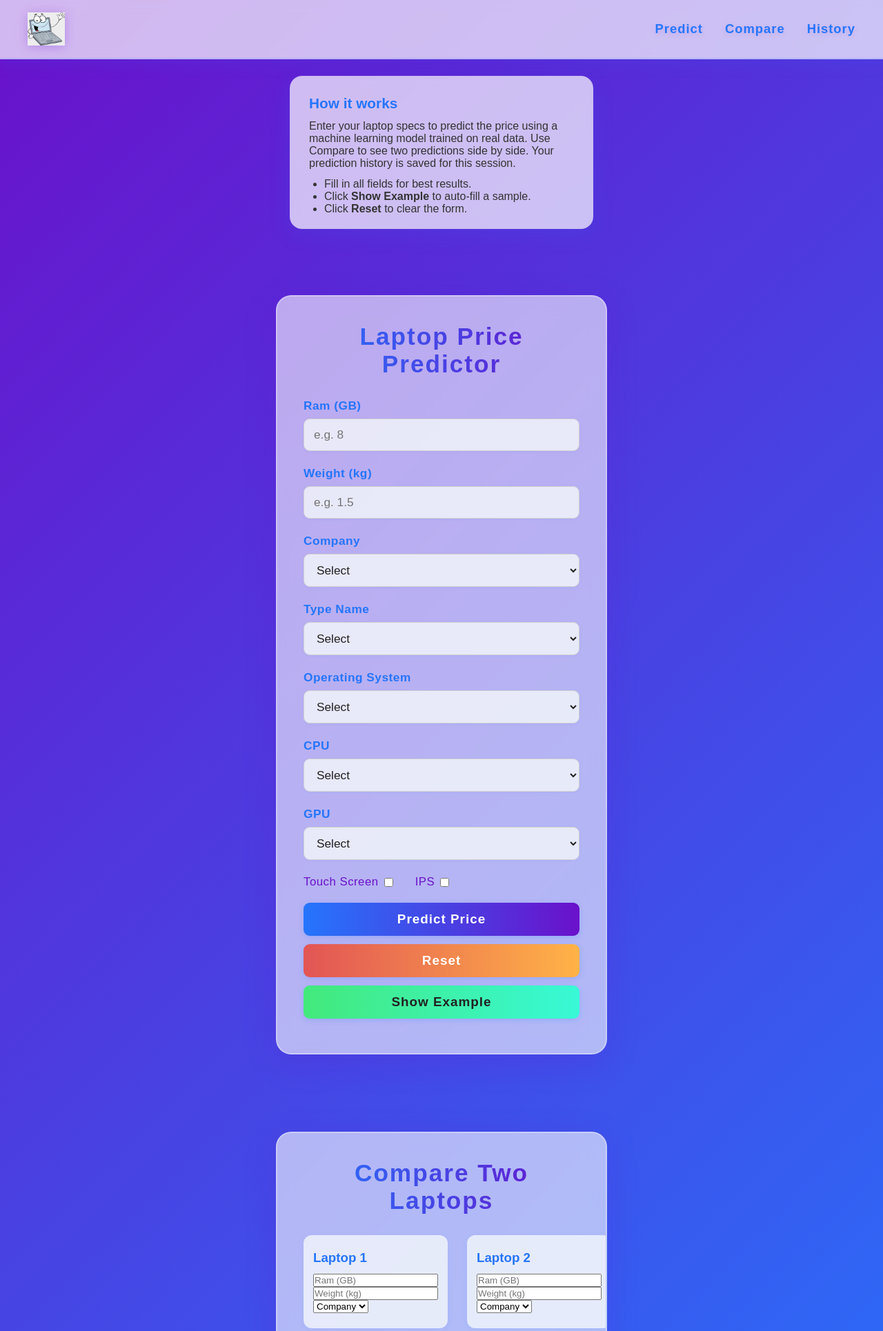
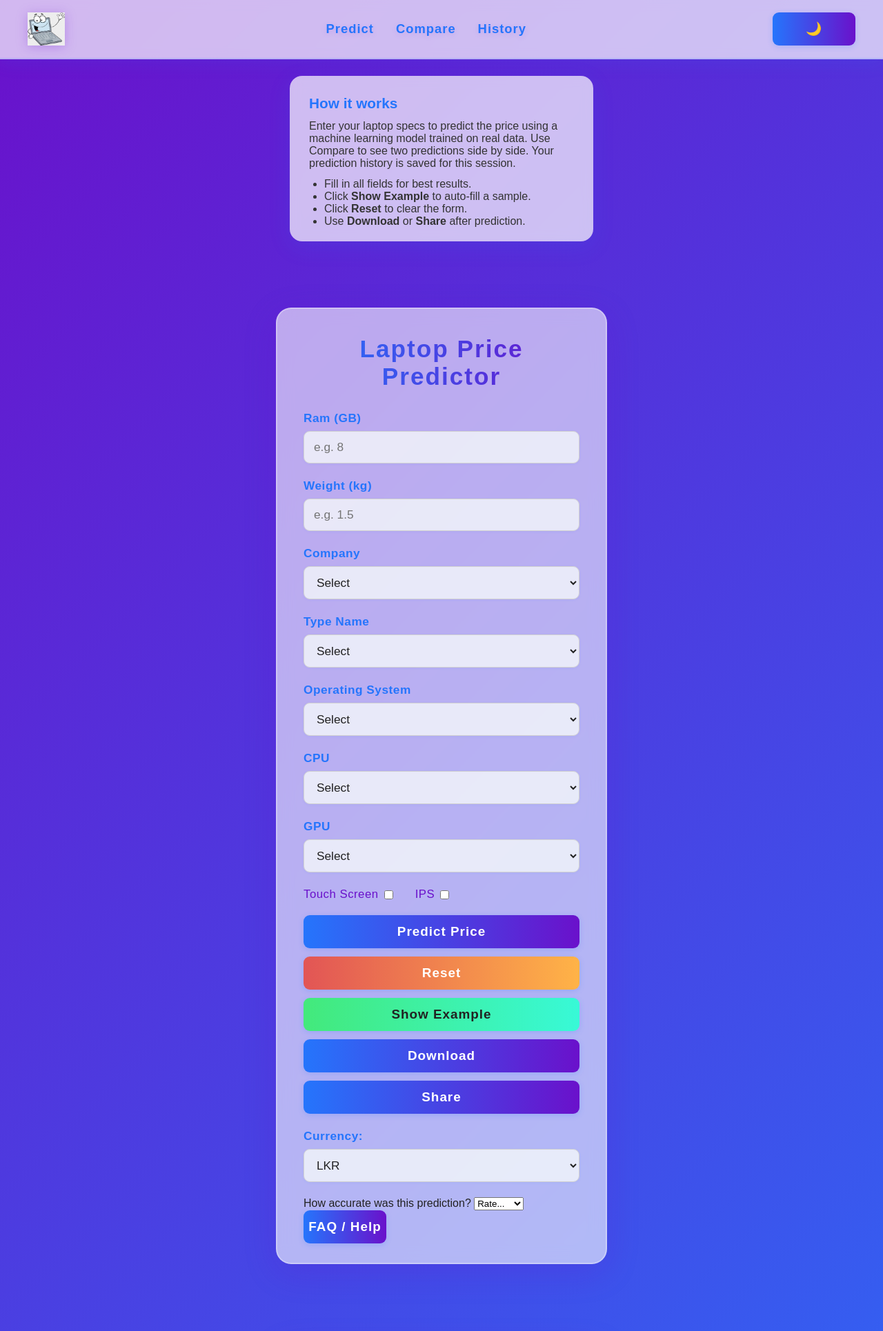
Before and after one commit to RensithUdara/Laptop-Price-Predictor, a Flask app: page / in a window 1280 px wide. Shown: the top 1930 px of the page at 69% size. Run offline with Flask 3, Linux system fonts and the light colour scheme.

Commit message:
Add download and share buttons, currency selection, progress bar, feedback system, and FAQ modal to enhance user interaction and experience

```diff
--- a/website/templates/index.html
+++ b/website/templates/index.html
@@ -17,6 +17,7 @@
                 <li><a href="#history">History</a></li>
             </ul>
         </nav>
+        <button id="darkModeToggle" class="btn btn-darkmode" title="Toggle dark mode">🌙</button>
     </header>
     <main>
         <aside class="info-card">
@@ -26,6 +27,7 @@
                 <li>Fill in all fields for best results.</li>
                 <li>Click <b>Show Example</b> to auto-fill a sample.</li>
                 <li>Click <b>Reset</b> to clear the form.</li>
+                <li>Use <b>Download</b> or <b>Share</b> after prediction.</li>
             </ul>
         </aside>
         <div class="wrapper" id="predict">
@@ -119,20 +121,46 @@
                     <input type="submit" value="Predict Price" class="btn">
                     <button type="button" class="btn btn-reset" onclick="resetForm()">Reset</button>
                     <button type="button" class="btn btn-example" onclick="fillExample()">Show Example</button>
+                    <button type="button" class="btn btn-download" onclick="downloadPrediction()">Download</button>
+                    <button type="button" class="btn btn-share" onclick="sharePrediction()">Share</button>
+                </div>
+                <div class="inputfield currency-row">
+                    <label for="currency">Currency:</label>
+                    <select id="currency" onchange="convertCurrency()">
+                        <option value="LKR">LKR</option>
+                        <option value="USD">USD</option>
+                        <option value="EUR">EUR</option>
+                        <option value="INR">INR</option>
+                    </select>
                 </div>
             </form>
             <div class="result" id="result">
+                <div id="progressBar" class="progress-bar"></div>
                 {% if pred != 0 %}
                 <p>
-                    Estimated Price : LKR{{pred}}
+                    Estimated Price : <span id="priceValue">LKR{{pred}}</span>
                 </p>
                 <canvas id="priceChart" width="300" height="120"></canvas>
+                <div id="featureImportance"></div>
                 {% endif %}
                 <div id="loadingSpinner" style="display:none;">
                     <div class="spinner"></div>
                     <span>Predicting...</span>
                 </div>
+                <div id="toast" class="toast"></div>
             </div>
+            <div class="feedback">
+                <label for="rating">How accurate was this prediction?</label>
+                <select id="rating" onchange="submitFeedback()">
+                    <option value="">Rate...</option>
+                    <option value="5">Perfect</option>
+                    <option value="4">Good</option>
+                    <option value="3">Average</option>
+                    <option value="2">Poor</option>
+                    <option value="1">Bad</option>
+                </select>
+            </div>
+            <button class="btn btn-faq" onclick="openFAQ()">FAQ / Help</button>
         </div>
         <section class="wrapper" id="compare">
             <div class="title"><h2>Compare Two Laptops</h2></div>
@@ -183,6 +211,18 @@
             <div class="title"><h2>Prediction History</h2></div>
             <ul id="historyList"></ul>
         </section>
+        <div id="faqModal" class="modal">
+            <div class="modal-content">
+                <span class="close" onclick="closeFAQ()">&times;</span>
+                <h2>FAQ / Help</h2>
+                <ul>
+                    <li><b>How accurate is the prediction?</b> The model is trained on real data, but actual prices may vary.</li>
+                    <li><b>What if I get an error?</b> Check your input values and try again.</li>
+                    <li><b>How do I compare two laptops?</b> Use the Compare section below the main form.</li>
+                    <li><b>How do I download or share?</b> Use the Download/Share buttons after prediction.</li>
+                </ul>
+            </div>
+        </div>
     </main>
     <footer class="footer">
         <p>&copy; 2025 Laptop Price Predictor. Made with <span style="color:#e25555">&#9829;</span> by RensithUdara.</p>
```
